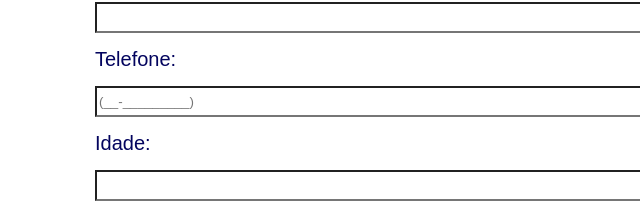
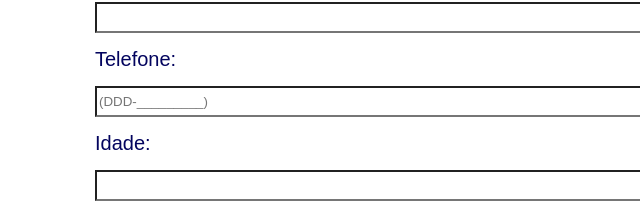
Before and after one commit to rapphael22/DW1, a plain HTML site: page index.html in a window 1280 px wide. Shown: the part 365-578 px from the top of the page, 0-640 px from the left. Drawn offline with Linux system fonts and the light colour scheme.

Commit message:
DDD no fone

```diff
--- a/index.html
+++ b/index.html
@@ -17,7 +17,7 @@
     <input type="text" id="nome" name="nome" required>
 
     <label for="fone">Telefone:</label>
-    <input type="tel" id="fone" name="fone" placeholder="(__-_________)" required>
+    <input type="tel" id="fone" name="fone" placeholder="(DDD-_________)" required>
 
     <label for="idade">Idade:</label>
     <input type="number" id="idade" name="idade" required>
```
